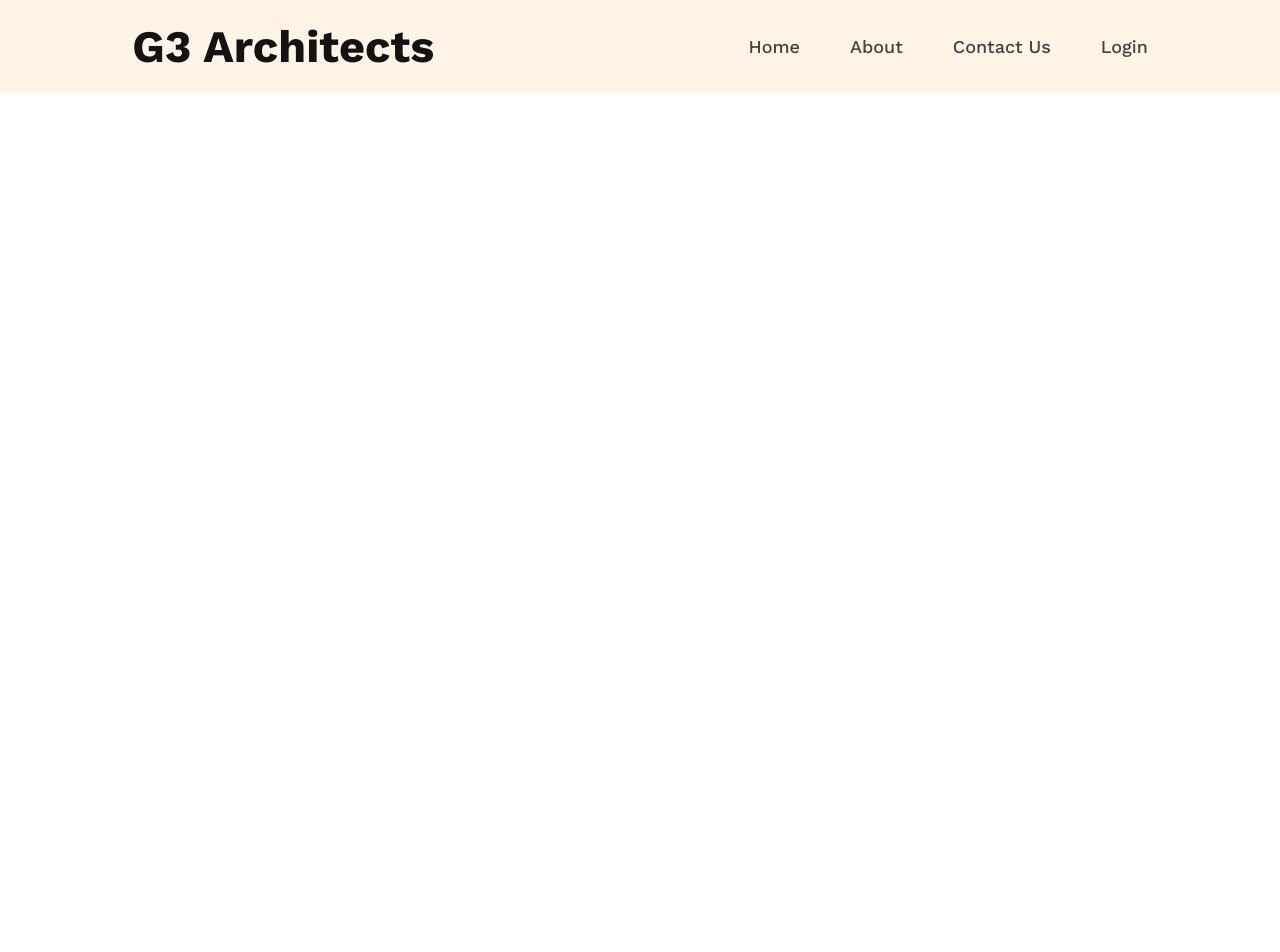
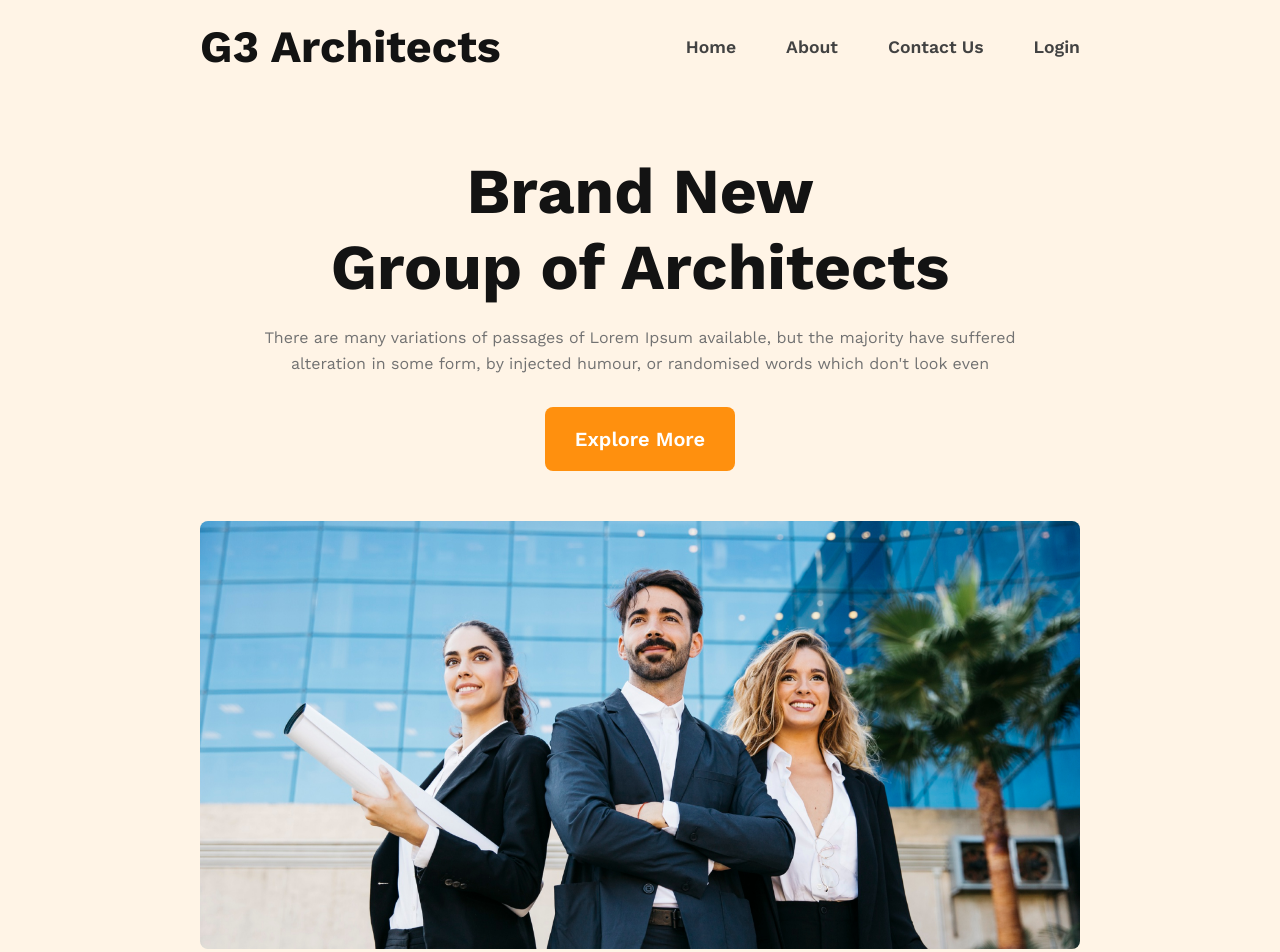
Before and after one commit to shaid30044/g3-architect, a plain HTML site: page index.html in a window 1280 px wide. Before the commit the page ends 800 px from the top, so only its background shows below. Drawn offline with nearby package versions, Linux system fonts and the light colour scheme.

Commit message:
add banner section

```diff
--- a/index.html
+++ b/index.html
@@ -14,7 +14,9 @@
         <!-- nav section -->
 
         <nav class="nav-bar">
-            <h3 class="nav-title">G3 Architects</h3>
+            <h3 class="section-title">
+                G3 Architects
+            </h3>
             <ul>
                 <li class="nav-menu"><a href="">Home</a></li>
                 <li class="nav-menu"><a href="">About</a></li>
@@ -22,6 +24,21 @@
                 <li class="nav-menu"><a href="">Login</a></li>
             </ul>
         </nav>
+
+        <!-- banner section -->
+
+        <div class="banner">
+            <div class="banner-content">
+                <h1 class="banner-title">
+                    Brand New <br>Group of Architects
+                </h1>
+                <p class="banner-info">
+                    There are many variations of passages of Lorem Ipsum available, but the majority have suffered alteration in some form, by injected humour, or randomised words which don't look even
+                </p>
+                <button class="btn-primary">Explore More</button>
+            </div>
+            <img src="images/banner.png" alt="" class="banner-img">
+        </div>
     </header>
 </body>
 
--- a/style.css
+++ b/style.css
@@ -1,4 +1,6 @@
 @import url('https://fonts.googleapis.com/css2?family=Work+Sans:wght@400;500;600;700&display=swap');
+
+/* shared styles */
 
 * {
     margin: 0;
@@ -6,29 +8,47 @@
     font-family: 'Work Sans', sans-serif;
 }
 
-/* header style */
+.section-title {
+    color: #131313;
+    font-size: 2.8rem;
+    font-weight: 700;
+}
+
+.btn-primary {
+    background: #FF900E;
+    color: #FFF;
+    padding: 20px 30px;
+    border: 0;
+    border-radius: 8px;
+    font-size: 20px;
+    font-weight: 600;
+    cursor: pointer;
+}
+
+.btn-primary:hover {
+    color: #131313;
+}
+
+/* header styles */
 
 header {
-    background: rgba(255, 144, 14, 0.10);
+    background: rgba(255, 144, 14, 0.1);
+    padding: 20px 200px;
 }
+
+/* nav styles */
 
 .nav-bar {
     display: flex;
-    justify-content: space-around;
+    justify-content: space-between;
     align-items: center;
-    padding: 20px 0;
-}
-
-.nav-title {
-    color: #131313;
-    font-size: 45px;
-    font-weight: 700;
 }
 
 .nav-menu {
-    font-size: 18px;
-    font-weight: 500;
+    font-size: 1.1rem;
+    font-weight: 600;
     line-height: 26px;
+    padding-left: 50px;
 }
 
 nav ul {
@@ -36,11 +56,37 @@ nav ul {
     list-style: none;
 }
 
-.nav-menu {
-    padding-left: 50px;
-}
-
-nav ul a {
+nav li a {
     color: #424242;
     text-decoration: none;
 }
+
+/* banner styles */
+
+.banner-content {
+    max-width: 800px;
+    text-align: center;
+    margin: 0 auto;
+}
+
+.banner-title {
+    color: #131313;
+    font-size: 4rem;
+    font-weight: 700;
+    margin-top: 80px;
+    margin-bottom: 20px;
+}
+
+.banner-info {
+    color: #727272;
+    margin-bottom: 30px;
+    font-size: 16px;
+    font-weight: 400;
+    line-height: 26px;
+}
+
+.banner-img {
+    width: 100%;
+    border-radius: 8px;
+    margin-top: 50px;
+}
```
